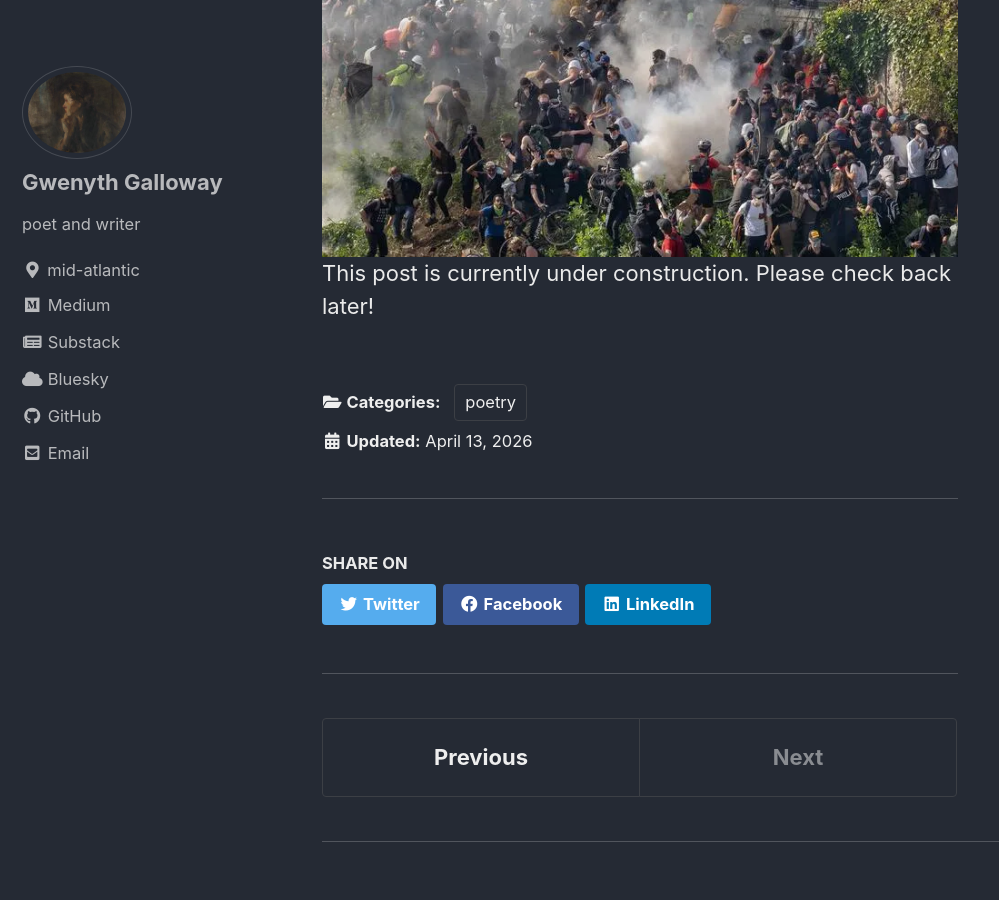
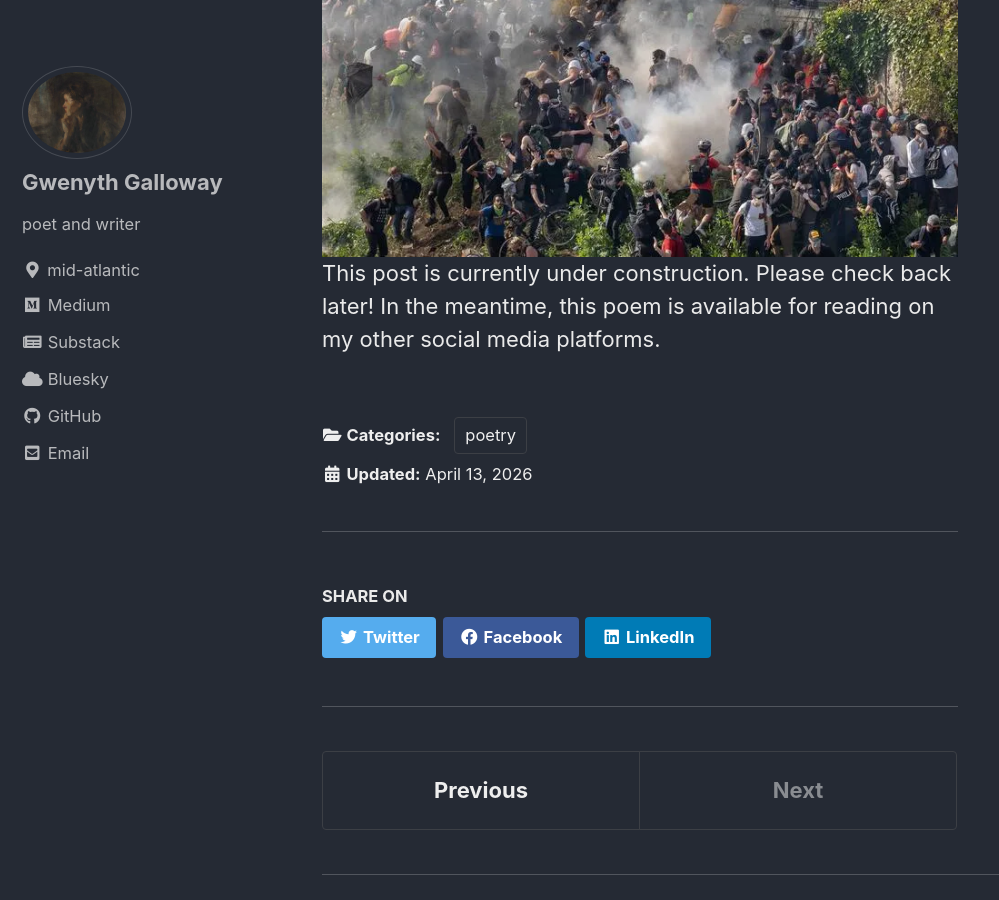
Before and after one commit to gwenythgalloway/gwenythgalloway.github.io, a Jekyll site: the page built from _posts/2026-04-13-interstate.html, in a window 1280 px wide and 900 px high, scrolled down 368 px. Shown: the whole window, without its empty margins (0-999 px from the left). Built offline with Jekyll 4.4.1, drawn with Linux system fonts in a browser that asks for light colours; cached includes are drawn as plain includes.

Commit message:
interstate update

```diff
--- a/_posts/2026-04-13-interstate.html
+++ b/_posts/2026-04-13-interstate.html
@@ -33,4 +33,6 @@ video.caption {
 <img src="/assets/images/interstate/676gas.png" alt="Protesters being gassed on I-676. Image source:
 Jessica Griffin, The Philadelphia Inquirer" class="post-image">
 
-<p>This post is currently under construction. Please check back later!</p>
+<p>This post is currently under construction. Please check back later! In the meantime,
+  this poem is available for reading on my other social media platforms.
+</p>
```
